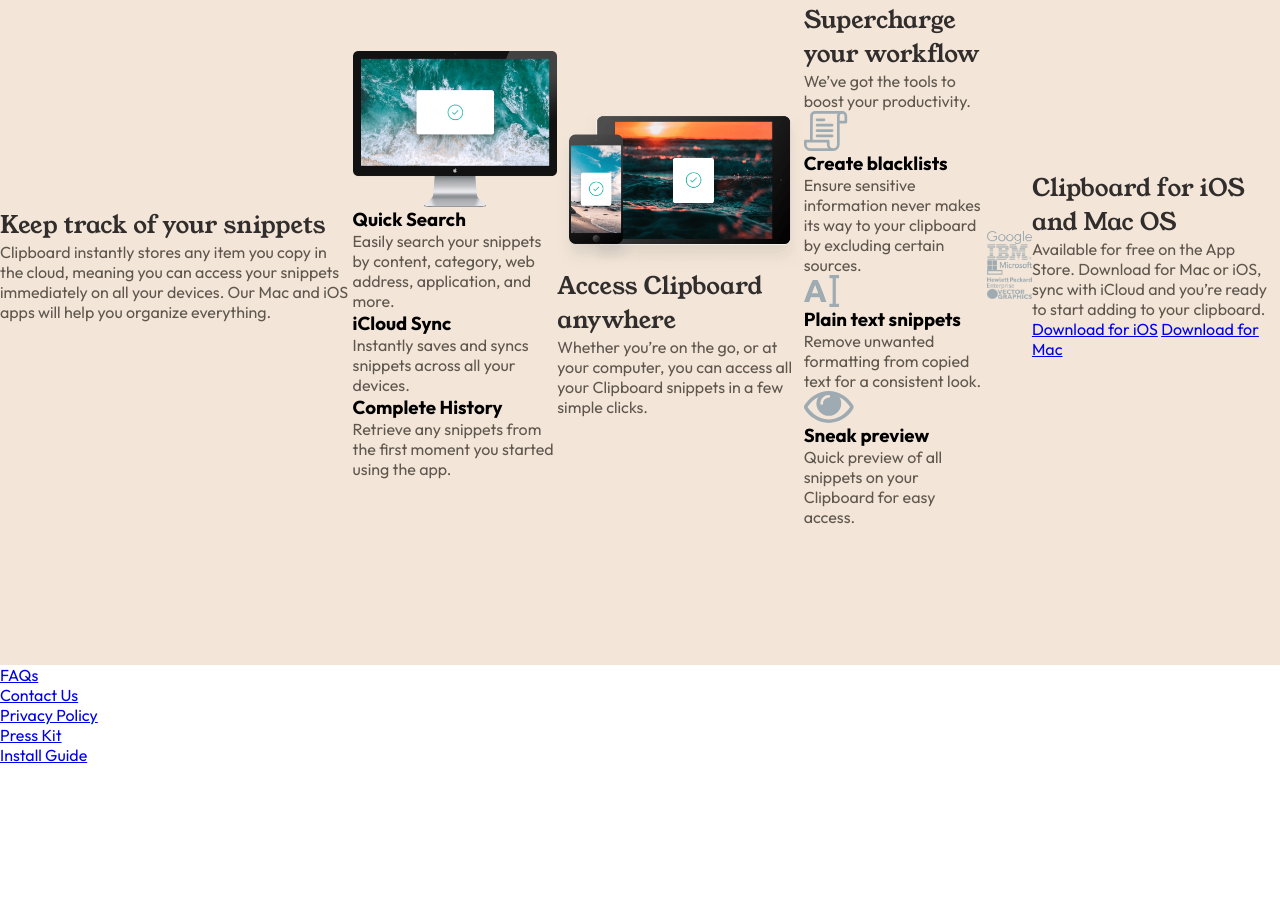
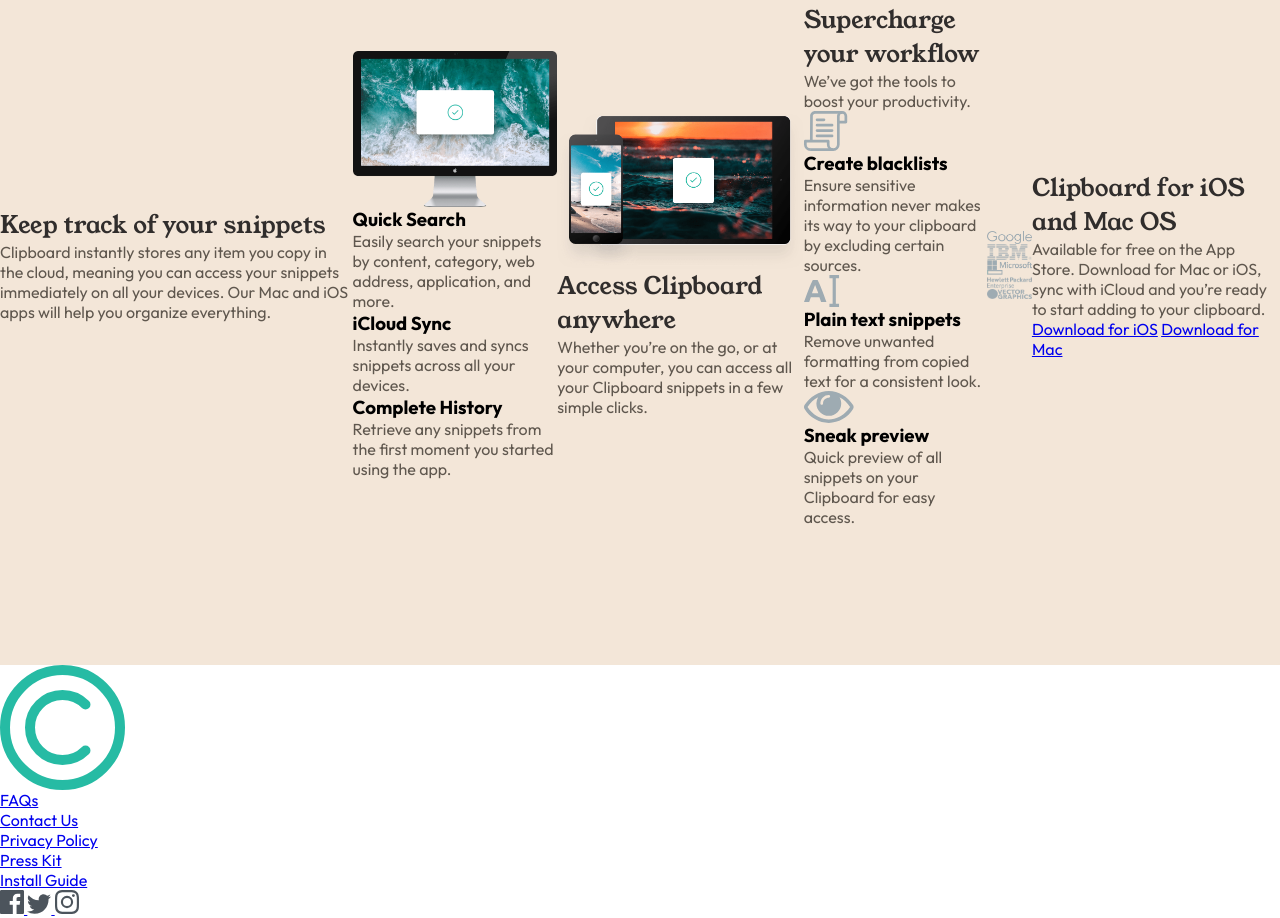
Before and after one commit to Douglas2903/frontend-mentor-practice, a plain HTML site: page challenges/clipboard-landing-page-master/index.html in a window 1280 px wide. Shown: the part 345-1263 px from the top of the page. Before the commit the page ends 1110 px from the top, so only its background shows below. Drawn offline with Linux system fonts and the light colour scheme; files that its build step writes are made by us from their sources; files whose address does not match are found by name; a web font is replaced by a local one.

Commit message:
fix: correct HTML semantics and accessibility issues

```diff
--- a/challenges/clipboard-landing-page-master/index.html
+++ b/challenges/clipboard-landing-page-master/index.html
@@ -74,7 +74,7 @@
       </div>
     </section>
     <section class="workflow-section">
-      <div>
+      <div class="workflow-section-div">
         <h2>Supercharge your workflow</h2>
         <p>We’ve got the tools to boost your productivity.</p>
       </div>
@@ -125,6 +125,7 @@
   </main>
 
   <footer>
+    <a href="#"><img src="images/logo.svg" alt="Clipboard" width="125" height="125"></a>
     <nav>
       <ul>
         <li><a href="#">FAQs</a></li>
@@ -134,6 +135,23 @@
         <li><a href="#">Install Guide</a></li>
       </ul>
     </nav>
+    <div class="social-medias-box">
+      <a href="https://www.facebook.com/" aria-label="Facebook" rel="noopener noreferrer" target="_blank">
+        <svg width="24" height="24" aria-hidden="true" xmlns="http://www.w3.org/2000/svg">
+          <path d="M22.675 0H1.325C.593 0 0 .593 0 1.325v21.351C0 23.407.593 24 1.325 24H12.82v-9.294H9.692v-3.622h3.128V8.413c0-3.1 1.893-4.788 4.659-4.788 1.325 0 2.463.099 2.795.143v3.24l-1.918.001c-1.504 0-1.795.715-1.795 1.763v2.313h3.587l-.467 3.622h-3.12V24h6.116c.73 0 1.323-.593 1.323-1.325V1.325C24 .593 23.407 0 22.675 0z" fill="#4C545C" fill-rule="nonzero"/>
+        </svg>
+      </a>
+      <a href="https://x.com/" aria-label="Twitter" rel="noopener noreferrer" target="_blank">
+        <svg width="24" height="20" aria-hidden="true" xmlns="http://www.w3.org/2000/svg">
+          <path d="M24 2.557a9.83 9.83 0 01-2.828.775A4.932 4.932 0 0023.337.608a9.864 9.864 0 01-3.127 1.195A4.916 4.916 0 0016.616.248c-3.179 0-5.515 2.966-4.797 6.045A13.978 13.978 0 011.671 1.149a4.93 4.93 0 001.523 6.574 4.903 4.903 0 01-2.229-.616c-.054 2.281 1.581 4.415 3.949 4.89a4.935 4.935 0 01-2.224.084 4.928 4.928 0 004.6 3.419A9.9 9.9 0 010 17.54a13.94 13.94 0 007.548 2.212c9.142 0 14.307-7.721 13.995-14.646A10.025 10.025 0 0024 2.557z" fill="#4C545C" fill-rule="nonzero"/>
+        </svg>
+      </a>
+      <a href="https://instagram.com/" aria-label="Instagram" rel="noopener noreferrer" target="_blank">
+        <svg width="24" height="24" aria-hidden="true" xmlns="http://www.w3.org/2000/svg">
+          <path d="M12 2.163c3.204 0 3.584.012 4.85.07 3.252.148 4.771 1.691 4.919 4.919.058 1.265.069 1.645.069 4.849 0 3.205-.012 3.584-.069 4.849-.149 3.225-1.664 4.771-4.919 4.919-1.266.058-1.644.07-4.85.07-3.204 0-3.584-.012-4.849-.07-3.26-.149-4.771-1.699-4.919-4.92-.058-1.265-.07-1.644-.07-4.849 0-3.204.013-3.583.07-4.849.149-3.227 1.664-4.771 4.919-4.919 1.266-.057 1.645-.069 4.849-.069zM12 0C8.741 0 8.333.014 7.053.072 2.695.272.273 2.69.073 7.052.014 8.333 0 8.741 0 12c0 3.259.014 3.668.072 4.948.2 4.358 2.618 6.78 6.98 6.98C8.333 23.986 8.741 24 12 24c3.259 0 3.668-.014 4.948-.072 4.354-.2 6.782-2.618 6.979-6.98.059-1.28.073-1.689.073-4.948 0-3.259-.014-3.667-.072-4.947-.196-4.354-2.617-6.78-6.979-6.98C15.668.014 15.259 0 12 0zm0 5.838a6.162 6.162 0 100 12.324 6.162 6.162 0 000-12.324zM12 16a4 4 0 110-8 4 4 0 010 8zm6.406-11.845a1.44 1.44 0 100 2.881 1.44 1.44 0 000-2.881z" fill="#4C545C" fill-rule="nonzero"/>
+        </svg>
+      </a>
+    </div>
   </footer>
 </body>
 </html>
```
